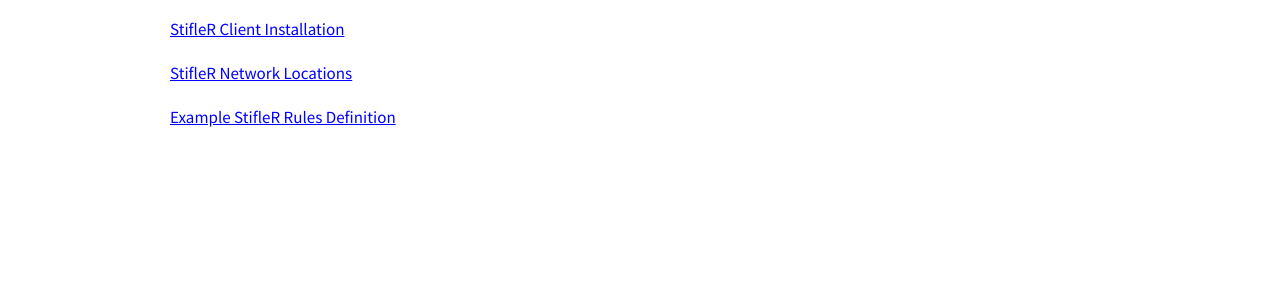
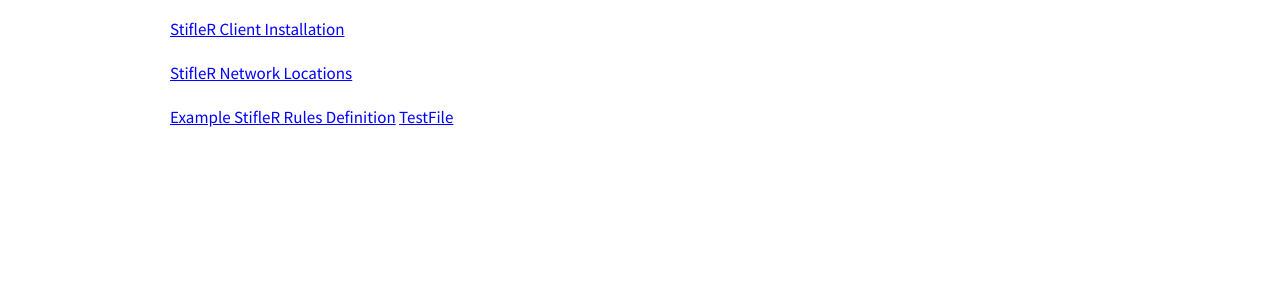
Before and after one commit to RoseSmithTest/2PintTest.github.io, a Jekyll site: the page built from docs/stiflerquickstartguide.html, in a window 1280 px wide. Shown: the part 763-1063 px from the top of the page. Built offline with Jekyll 4.4.1, drawn with Linux system fonts in a browser that asks for light colours.

Commit message:
Update stiflerquickstartguide.html

```diff
--- a/docs/stiflerquickstartguide.html
+++ b/docs/stiflerquickstartguide.html
@@ -21,6 +21,7 @@ navigation_weight: 1
 		<a href="/docs/StifleRClientInstallation.html" style="color:blue">StifleR Client Installation</a><br><br>
 		<a href="/docs/StifleRNetworkLocations.html" style="color:blue">StifleR Network Locations</a><br><br>
 		<a href="/docs/ExampleStifleRRulesDefinition.html" style="color:blue">Example StifleR Rules Definition</a>
+		<a href="/docs/testfile.html" style="color:blue">TestFile</a>
 		<br><br>
 	</div>
 <br><br><br><br><br><br><br><br><br><br><br><br><br><br>
```
